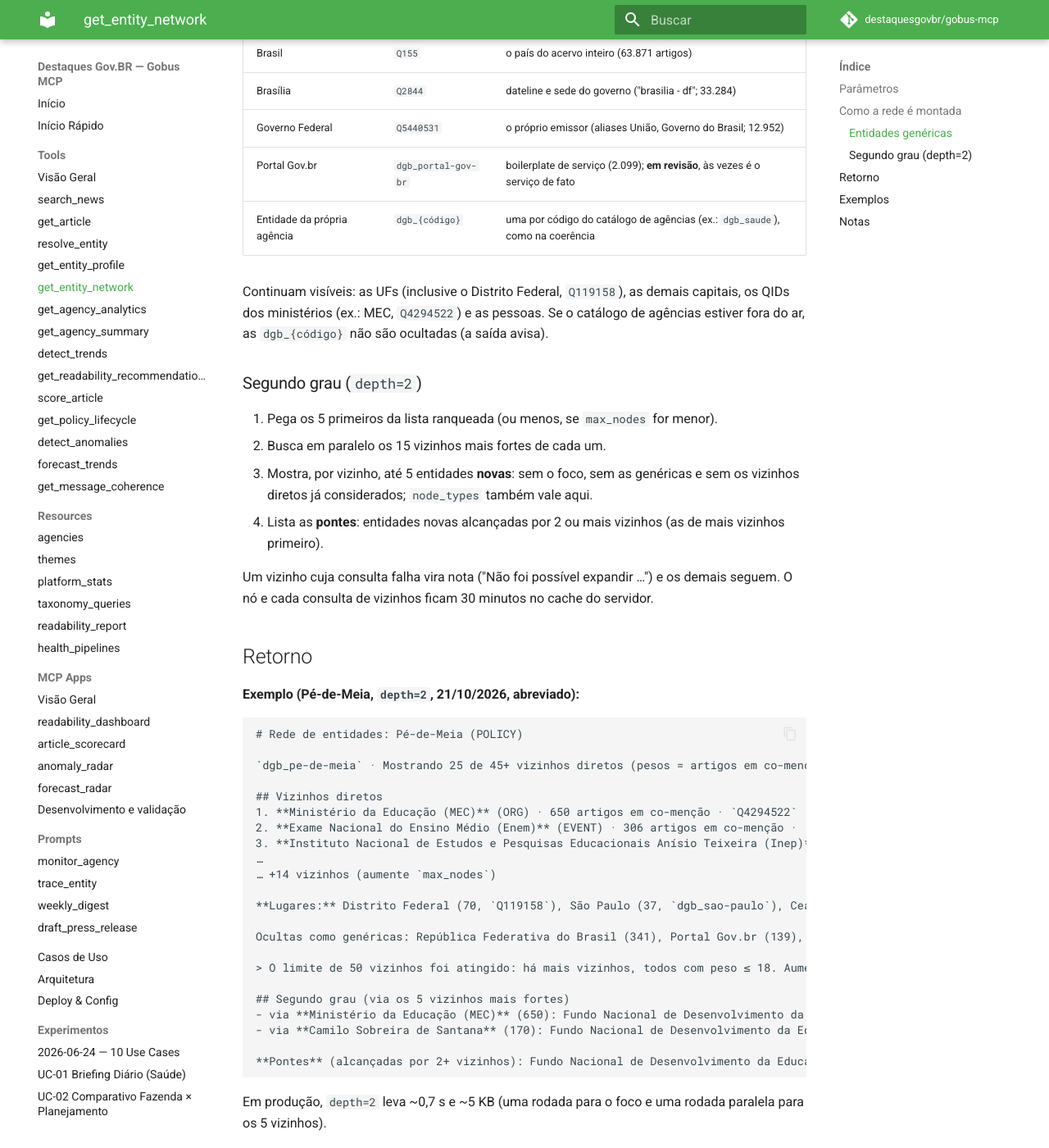
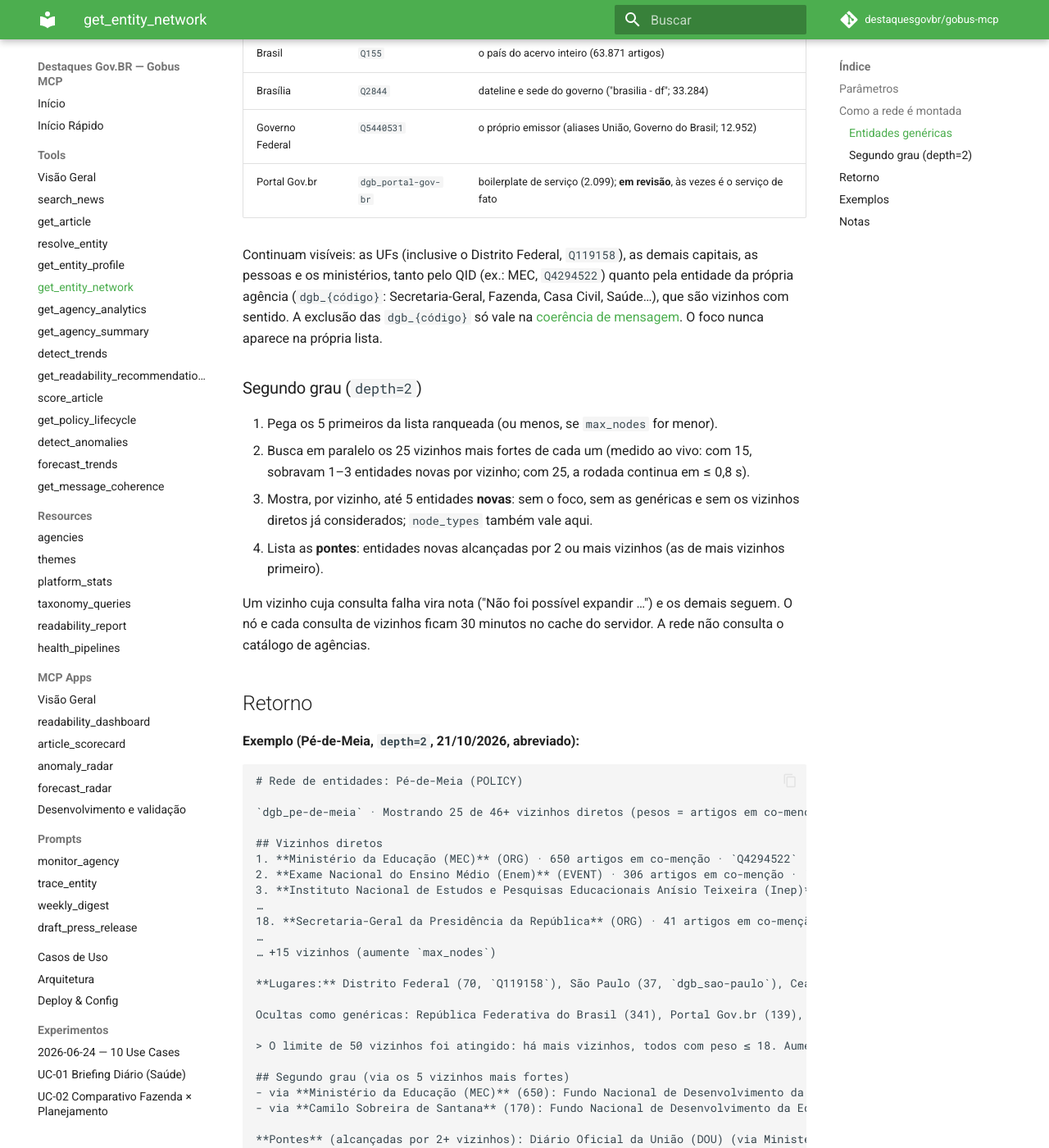
Before and after one commit to destaquesgovbr/gobus-mcp, an MkDocs documentation site: the page built from docs/tools/get-entity-network.md, in a window 1280 px wide and 1400 px high, scrolled down 1486 px. Shown: the whole window at 82% size. Built offline with MkDocs 1.6.1 and Material for MkDocs 9.7.7, drawn with Linux system fonts in a browser that asks for light colours; comment, search, counter and statistics services are not loaded; some of the changed text lies outside the part shown.

Commit message:
docs: genéricas sem dgb_{code}, segundo grau com 25 e linha única de cópias
Rede e perfil: ministérios e secretarias (inclusive dgb_{code}) ficam
visíveis; só a coerência os exclui. Segundo grau documentado com 25 vizinhos
por vizinho (medido ≤ 0,8 s). A limitação das cópias idênticas (só conteúdo
idêntico, raro ao vivo) sai da saída e fica em get-entity-profile.md; CLAUDE.md,
skill gobus e docstring do perfil acompanham.

````diff
--- a/docs/tools/get-entity-network.md
+++ b/docs/tools/get-entity-network.md
@@ -31,18 +31,17 @@
 | Brasília | `Q2844` | dateline e sede do governo ("brasilia - df"; 33.284) |
 | Governo Federal | `Q5440531` | o próprio emissor (aliases União, Governo do Brasil; 12.952) |
 | Portal Gov.br | `dgb_portal-gov-br` | boilerplate de serviço (2.099); **em revisão**, às vezes é o serviço de fato |
-| Entidade da própria agência | `dgb_{código}` | uma por código do catálogo de agências (ex.: `dgb_saude`), como na coerência |
 
-Continuam visíveis: as UFs (inclusive o Distrito Federal, `Q119158`), as demais capitais, os QIDs dos ministérios (ex.: MEC, `Q4294522`) e as pessoas. Se o catálogo de agências estiver fora do ar, as `dgb_{código}` não são ocultadas (a saída avisa).
+Continuam visíveis: as UFs (inclusive o Distrito Federal, `Q119158`), as demais capitais, as pessoas e os ministérios, tanto pelo QID (ex.: MEC, `Q4294522`) quanto pela entidade da própria agência (`dgb_{código}`: Secretaria-Geral, Fazenda, Casa Civil, Saúde…), que são vizinhos com sentido. A exclusão das `dgb_{código}` só vale na [coerência de mensagem](get-message-coherence.md). O foco nunca aparece na própria lista.
 
 ### Segundo grau (`depth=2`)
 
 1. Pega os 5 primeiros da lista ranqueada (ou menos, se `max_nodes` for menor).
-2. Busca em paralelo os 15 vizinhos mais fortes de cada um.
+2. Busca em paralelo os 25 vizinhos mais fortes de cada um (medido ao vivo: com 15, sobravam 1–3 entidades novas por vizinho; com 25, a rodada continua em ≤ 0,8 s).
 3. Mostra, por vizinho, até 5 entidades **novas**: sem o foco, sem as genéricas e sem os vizinhos diretos já considerados; `node_types` também vale aqui.
 4. Lista as **pontes**: entidades novas alcançadas por 2 ou mais vizinhos (as de mais vizinhos primeiro).
 
-Um vizinho cuja consulta falha vira nota ("Não foi possível expandir …") e os demais seguem. O nó e cada consulta de vizinhos ficam 30 minutos no cache do servidor.
+Um vizinho cuja consulta falha vira nota ("Não foi possível expandir …") e os demais seguem. O nó e cada consulta de vizinhos ficam 30 minutos no cache do servidor. A rede não consulta o catálogo de agências.
 
 ## Retorno
 
@@ -51,29 +50,31 @@
 ```
 # Rede de entidades: Pé-de-Meia (POLICY)
 
-`dgb_pe-de-meia` · Mostrando 25 de 45+ vizinhos diretos (pesos = artigos em co-menção em todo o acervo, inclui republicações)
+`dgb_pe-de-meia` · Mostrando 25 de 46+ vizinhos diretos (pesos = artigos em co-menção em todo o acervo, inclui republicações)
 
 ## Vizinhos diretos
 1. **Ministério da Educação (MEC)** (ORG) · 650 artigos em co-menção · `Q4294522`
 2. **Exame Nacional do Ensino Médio (Enem)** (EVENT) · 306 artigos em co-menção · `Q5419278`
 3. **Instituto Nacional de Estudos e Pesquisas Educacionais Anísio Teixeira (Inep)** (ORG) · 295 artigos em co-menção · `Q6041403`
 …
-… +14 vizinhos (aumente `max_nodes`)
+18. **Secretaria-Geral da Presidência da República** (ORG) · 41 artigos em co-menção · `dgb_secretariageral`
+…
+… +15 vizinhos (aumente `max_nodes`)
 
 **Lugares:** Distrito Federal (70, `Q119158`), São Paulo (37, `dgb_sao-paulo`), Ceará (30, `dgb_ceara`), … +6 lugares
 
-Ocultas como genéricas: República Federativa do Brasil (341), Portal Gov.br (139), Brasília (77), Governo Federal do Brasil (69), Secretaria-Geral da Presidência da República (41) — use include_generic=true para incluí-las (…).
+Ocultas como genéricas: República Federativa do Brasil (341), Portal Gov.br (139), Brasília (77), Governo Federal do Brasil (69) — use include_generic=true para incluí-las (país, dateline, o próprio emissor e boilerplate).
 
 > O limite de 50 vizinhos foi atingido: há mais vizinhos, todos com peso ≤ 18. Aumente `limit` (máx 200).
 
 ## Segundo grau (via os 5 vizinhos mais fortes)
-- via **Ministério da Educação (MEC)** (650): Fundo Nacional de Desenvolvimento da Educação (FNDE) (1.300, `Q10286468`), Coordenação de Aperfeiçoamento de Pessoal de Nível Superior (CAPES) (1.030, `Q5167991`), …
-- via **Camilo Sobreira de Santana** (170): Fundo Nacional de Desenvolvimento da Educação (FNDE) (213, `Q10286468`), Fortaleza (106, `dgb_fortaleza`)
+- via **Ministério da Educação (MEC)** (650): Fundo Nacional de Desenvolvimento da Educação (FNDE) (1.300, `Q10286468`), Coordenação de Aperfeiçoamento de Pessoal de Nível Superior (CAPES) (1.030, `Q5167991`), …, Ministério da Saúde (617, `dgb_saude`), Diário Oficial da União (DOU) (577, `Q3712237`)
+- via **Camilo Sobreira de Santana** (170): Fundo Nacional de Desenvolvimento da Educação (FNDE) (213, `Q10286468`), Fortaleza (106, `dgb_fortaleza`), …
 
-**Pontes** (alcançadas por 2+ vizinhos): Fundo Nacional de Desenvolvimento da Educação (FNDE) (via Ministério da Educação (MEC), Programa Escola em Tempo Integral, Camilo Sobreira de Santana)
+**Pontes** (alcançadas por 2+ vizinhos): Diário Oficial da União (DOU) (via Ministério da Educação (MEC), Exame Nacional do Ensino Médio (Enem), Instituto Nacional de Estudos e Pesquisas Educacionais Anísio Teixeira (Inep), Camilo Sobreira de Santana), Fundo Nacional de Desenvolvimento da Educação (FNDE) (via …), …
 ```
 
-Em produção, `depth=2` leva ~0,7 s e ~5 KB (uma rodada para o foco e uma rodada paralela para os 5 vizinhos).
+Em produção (21/10/2026), `depth=2` leva ≤ 0,8 s e ~5–6,5 KB (uma rodada para o foco e uma rodada paralela para os 5 vizinhos).
 
 ## Exemplos
 
````
Also changed, not shown: .claude/skills/gobus.md (+4 -3 lines), CLAUDE.md (+3 -3 lines), docs/tools/get-entity-profile.md (+17 -7 lines), 1 other file.
